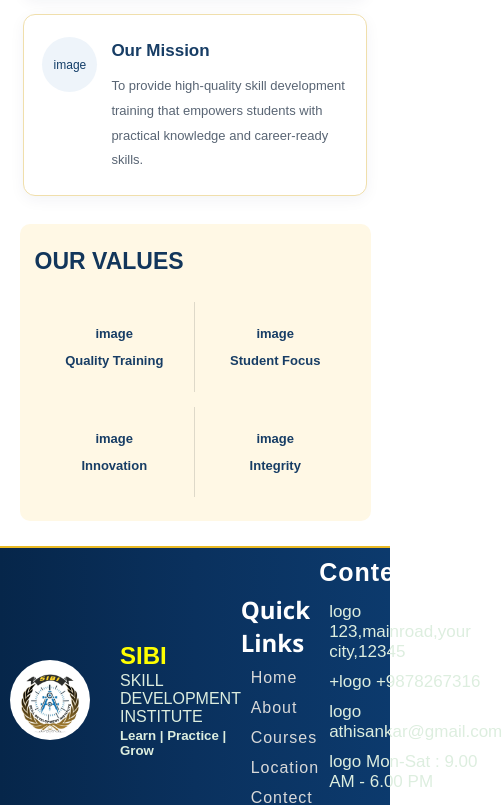
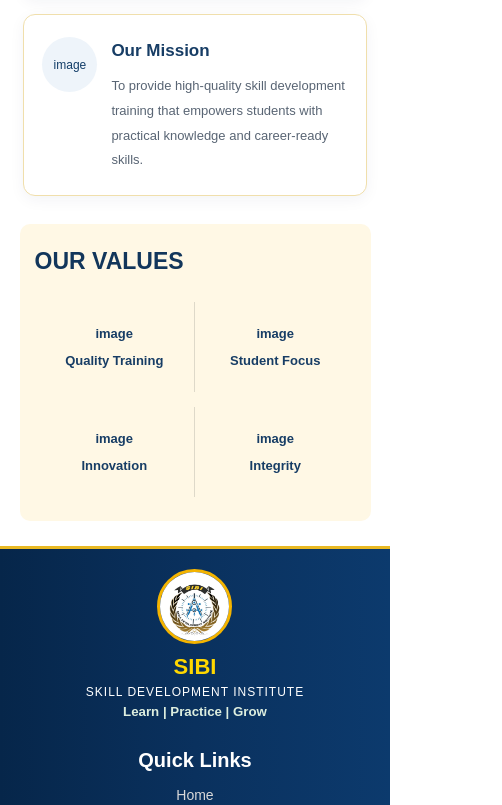
Before and after one commit to Athisankar-2006/SIBI-Skill-Development-Institute, a React (Vite) app: page /SIBI-Skill-Development-Institute/about in a window 390 px wide. Shown: the part 1192-1997 px from the top of the page, 502 px wide, since content can reach past the window. Built offline with nearby package versions, Linux system fonts and the light colour scheme.

Commit message:
footer mobile view added

```diff
--- a/src/App.css
+++ b/src/App.css
@@ -57,132 +57,263 @@
 
 /* footer */
 
-.logo-footer{
+/* ==========================
+   FOOTER SECTION
+========================== */
+
+.footer-container {
+  width: 100%;
+  padding: 30px 5%;
   display: flex;
-    align-items: center;
-    justify-content: center;
+  justify-content: space-between;
+  flex-wrap: wrap;
   gap: 30px;
 
-}
-.logo-text-footer {
-  display: flex;
-  flex-direction: column;
-  justify-content: center;
-  gap: 2px;
-}
-
-.logo-text-footer h2{
-    color: hsl(60, 100%, 50%);
-}
-
-
-.logo img{
-    height: 110px;
-    width: 110px;
-    border-radius: 50%;
-    margin-bottom: 10px;
-    margin-top: 10px;
-
-}
-
-
-.logo-footer img{
-    height: 80px;
-    width: 80px;
-    border-radius: 50%;
-    margin-bottom: 10px;
-    margin-top: 10px;
-
-}
-
-.footer-container{
-    padding: 10px;
-    font-size: 16px;
-    display: flex;
-     border-top: 2px solid #e9b923;
-    justify-content: space-evenly;
   background: linear-gradient(
     90deg,
     #06264a 0%,
     #0a315e 50%,
     #0c3a6d 100%
   );
+
+  border-top: 3px solid #e9b923;
   color: #ddeedf;
- width: 100%;
- min-height: 40px;
-    /* position: absolute;
-    bottom: 0%; */
 }
 
-.Quick-links-footer{
+/* ==========================
+   LOGO SECTION
+========================== */
+
+.logo-footer {
+  display: flex;
+  align-items: center;
+  gap: 20px;
+}
+
+.logo-footer img {
+  width: 85px;
+  height: 85px;
+  border-radius: 50%;
+  object-fit: cover;
+  border: 3px solid #f4b400;
+  transition: transform 0.3s ease;
+}
+
+.logo-footer img:hover {
+  transform: scale(1.05);
+}
+
+.logo-text-footer {
   display: flex;
   flex-direction: column;
-    justify-content: center;
-    align-items: center;
-    margin-top: 10px;
-    margin-bottom: 10px;
+  gap: 5px;
 }
-.Quick-links-footer h2{
-    font-size: 24px;
-    font-family: 'Segoe UI', Tahoma, Geneva, Verdana, sans-serif;
-    font-weight: 700;
-    color: white;
+
+.logo-text-footer h2 {
+  color: #ffd700;
+  font-size: 28px;
+  margin: 0;
 }
-.link-container-footer{
-    display: flex;
-    flex-direction: column;
-    margin-top: 10px;
-    justify-content: center;
-    margin-left: 10px;
-    gap: 12px;
 
-}
-.link-container-footer a{
-    text-decoration: none;
-    transition: all 0.3s ease;
-    color: #d9d9d9;
-    font-size: 16px;
+.logo-text-footer p {
+  margin: 0;
+  font-size: 14px;
+  color: #ffffff;
   letter-spacing: 1px;
 }
 
-.link-container-footer a:hover{
+/* ==========================
+   QUICK LINKS
+========================== */
+
+.Quick-links-footer {
+  display: flex;
+  flex-direction: column;
+}
+
+.Quick-links-footer h2 {
+  color: white;
+  margin-bottom: 15px;
+  font-size: 24px;
+}
+
+.link-container-footer {
+  display: flex;
+  flex-direction: column;
+  gap: 12px;
+}
+
+.link-container-footer a {
+  text-decoration: none;
+  color: #d9d9d9;
+  transition: all 0.3s ease;
+  font-size: 16px;
+}
+
+.link-container-footer a:hover {
   color: #f4b400;
   transform: translateX(8px);
 }
-.contectus-container-footer{
+
+/* ==========================
+   CONTACT US
+========================== */
+
+.contectus-container-footer {
   display: flex;
   flex-direction: column;
-    justify-content: center;
-    gap: 12px;
 }
 
-
-.contectus-container-footer h2{
+.contectus-container-footer h2 {
   color: white;
-    font-family: Arial, Helvetica, sans-serif;
-    font-size: 25px;
-    font-weight: 700;
-    letter-spacing: 1px;
-
+  font-size: 24px;
+  margin-bottom: 15px;
 }
 
-
-.address-footer{
+.address-footer {
   display: flex;
   flex-direction: column;
-    justify-content: center;
-    margin-top: 3px;
-    margin-bottom: 3px;
-    margin-left: 10px;
-    gap: 10px;
-    font-size: 17px;
-    font-weight: 500;
+  gap: 12px;
+  font-size: 16px;
+  color: #d9d9d9;
+  line-height: 1.6;
 }
 
+/* ==========================
+   SOCIAL MEDIA
+========================== */
 
-.media-footer{
+.media-footer {
   display: flex;
-    justify-content: flex-start;
+  gap: 15px;
+  margin-top: 15px;
+}
+
+.media-footer a {
+  width: 40px;
+  height: 40px;
+
+  display: flex;
+  justify-content: center;
+  align-items: center;
+
+  text-decoration: none;
+  border-radius: 50%;
+
+  background: rgba(255, 255, 255, 0.1);
+  color: white;
+
+  transition: all 0.3s ease;
+}
+
+.media-footer a:hover {
+  background: #f4b400;
+  color: #06264a;
+  transform: translateY(-5px);
+}
+
+/* ==========================
+   COPYRIGHT
+========================== */
+
+.copyright {
+  width: 100%;
+  text-align: center;
+  border-top: 1px solid rgba(255,255,255,0.2);
+  margin-top: 25px;
+  padding-top: 15px;
+  color: #ccc;
+  font-size: 14px;
+}
+
+/* ==========================
+   TABLET VIEW
+========================== */
+
+@media (max-width: 992px) {
+  .footer-container {
+    justify-content: center;
+    text-align: center;
+  }
+
+  .logo-footer {
+    flex-direction: column;
+  }
+
+  .media-footer {
+    justify-content: center;
+  }
+}
+
+/* ==========================
+   MOBILE VIEW
+========================== */
+
+@media (max-width: 768px) {
+  .footer-container {
+    flex-direction: column;
+    align-items: center;
+    text-align: center;
+    padding: 25px 20px;
+  }
+
+  .logo-footer {
+    flex-direction: column;
     gap: 10px;
-    margin-left: 10px;
   }
+
+  .logo-footer img {
+    width: 75px;
+    height: 75px;
+  }
+
+  .logo-text-footer h2 {
+    font-size: 24px;
+  }
+
+  .logo-text-footer p {
+    font-size: 12px;
+  }
+
+  .Quick-links-footer,
+  .contectus-container-footer {
+    width: 100%;
+  }
+
+  .link-container-footer {
+    align-items: center;
+  }
+
+  .address-footer {
+    align-items: center;
+  }
+
+  .media-footer {
+    justify-content: center;
+    flex-wrap: wrap;
+  }
+}
+
+/* ==========================
+   VERY SMALL DEVICES
+========================== */
+
+@media (max-width: 480px) {
+  .footer-container {
+    padding: 20px 15px;
+  }
+
+  .Quick-links-footer h2,
+  .contectus-container-footer h2 {
+    font-size: 20px;
+  }
+
+  .link-container-footer a,
+  .address-footer {
+    font-size: 14px;
+  }
+
+  .logo-text-footer h2 {
+    font-size: 22px;
+  }
+}
```
Lines whose indentation alone changed are shown as unchanged.
